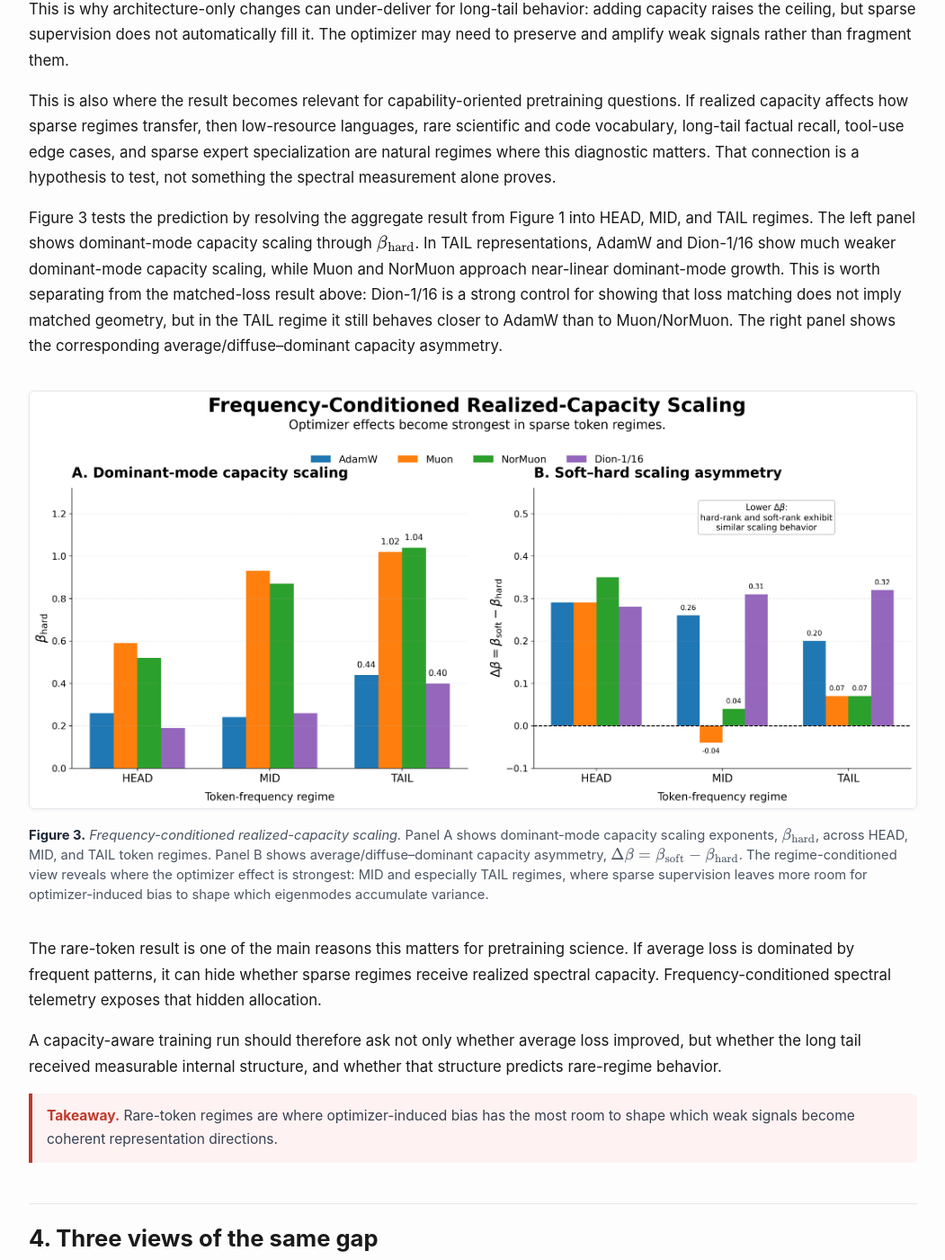
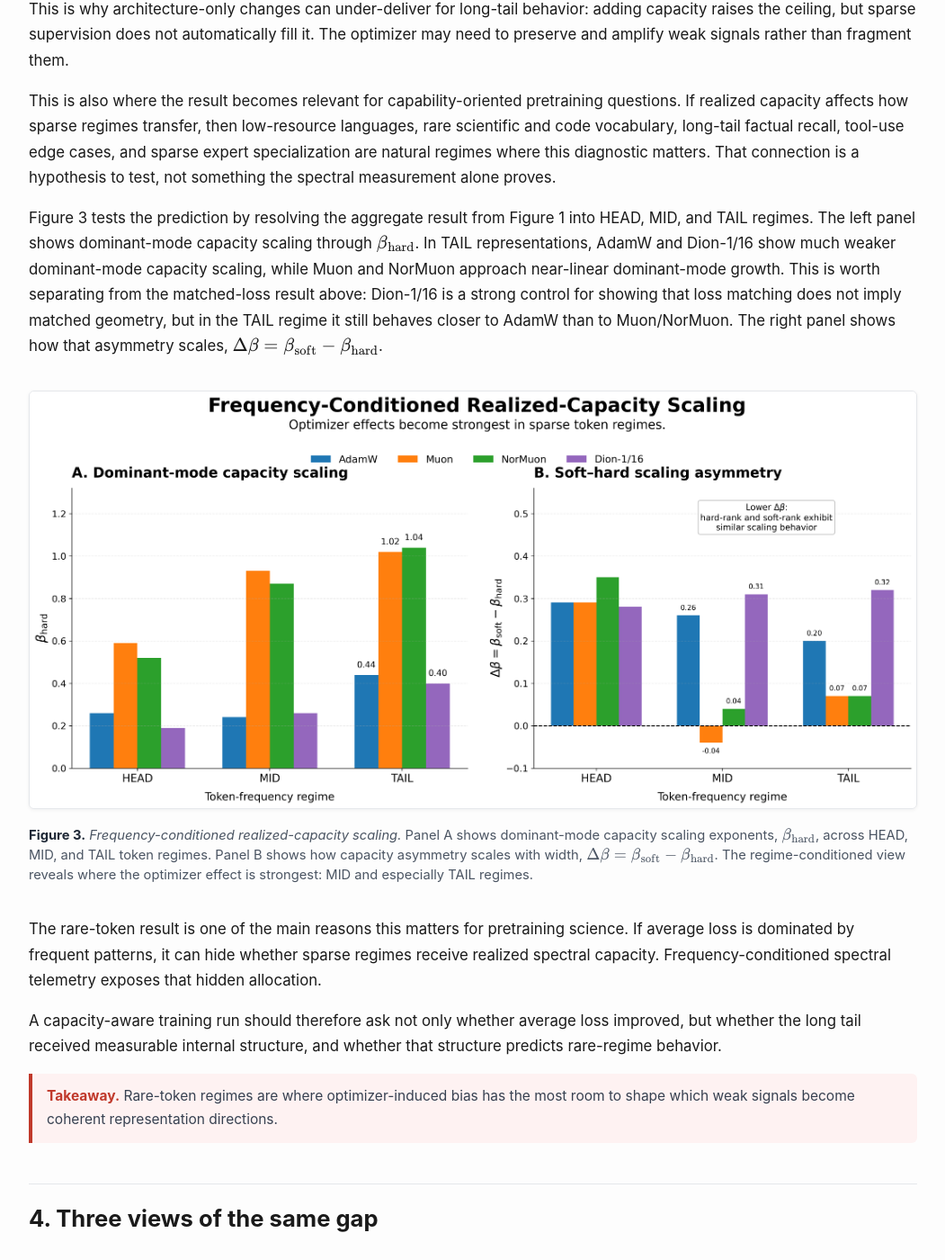
Before and after one commit to optimizer-scaling-laws/optimizer-scaling-laws.github.io, a Jekyll site: the page built from _posts/2026-06-18-architecture-creates-capacity-optimizers-realize-it.md, in a window 1280 px wide and 1400 px high, scrolled down 5884 px. Shown: the whole window at 90% size, without its empty margins (114-1165 px from the left). Built offline with Jekyll 4.4.1, drawn with Linux system fonts in a browser that asks for light colours; some of the changed text lies outside the part shown.

Commit message:
Fixed minor wordings round 2

```diff
--- a/_posts/2026-06-18-architecture-creates-capacity-optimizers-realize-it.md
+++ b/_posts/2026-06-18-architecture-creates-capacity-optimizers-realize-it.md
@@ -220,7 +220,7 @@
 
 <figure class="figure-wide">
   <img src="{{ '/assets/blog/architecture-optimizer-codesign/figure1_optimizer_capacity_scaling.png' | relative_url }}" alt="Aggregated optimizer-level realized-capacity scaling">
-  <figcaption><strong>Figure 1.</strong> <em>Aggregated optimizer-level realized-capacity scaling.</em> Architecture, training data, and FFN-width schedule are fixed; only the optimizer changes. Panel A reports aggregated scaling exponents for average/diffuse capacity, $\beta_{\mathrm{soft}}$, and dominant-mode capacity, $\beta_{\mathrm{hard}}$. Panel B shows capacity asymmetry, $\Delta\beta = \beta_{\mathrm{soft}} - \beta_{\mathrm{hard}}$. Muon and NorMuon show stronger dominant-mode capacity scaling and lower asymmetry than AdamW, indicating that more added width appears in dominant eigenmodes.</figcaption>
+  <figcaption><strong>Figure 1.</strong> <em>Aggregated optimizer-level realized-capacity scaling.</em> Architecture, training data, and FFN-width schedule are fixed; only the optimizer changes. Panel A reports aggregated scaling exponents for average/diffuse capacity, $\beta_{\mathrm{soft}}$, and dominant-mode capacity, $\beta_{\mathrm{hard}}$. Panel B shows how capacity asymmetry scales with width, $\Delta\beta = \beta_{\mathrm{soft}} - \beta_{\mathrm{hard}}$. Muon and NorMuon show stronger dominant-mode capacity scaling and a smaller $\Delta\beta$ than AdamW, indicating that more added width appears in dominant eigenmodes.</figcaption>
 </figure>
 
 The full result tables, frequency-conditioned fits, and ablations are on the <a href="https://optimizer-scaling-laws.github.io/" target="_blank" rel="noopener noreferrer">project page</a>. Here, I focus on what these scaling differences imply for architecture, optimization, and realized capacity.
@@ -274,12 +274,12 @@
 
 This is also where the result becomes relevant for capability-oriented pretraining questions. If realized capacity affects how sparse regimes transfer, then low-resource languages, rare scientific and code vocabulary, long-tail factual recall, tool-use edge cases, and sparse expert specialization are natural regimes where this diagnostic matters. That connection is a hypothesis to test, not something the spectral measurement alone proves.
 
-Figure 3 tests the prediction by resolving the aggregate result from Figure 1 into HEAD, MID, and TAIL regimes. The left panel shows dominant-mode capacity scaling through $\beta_{\mathrm{hard}}$. In TAIL representations, AdamW and Dion-1/16 show much weaker dominant-mode capacity scaling, while Muon and NorMuon approach near-linear dominant-mode growth. This is worth separating from the matched-loss result above: Dion-1/16 is a strong control for showing that loss matching does not imply matched geometry, but in the TAIL regime it still behaves closer to AdamW than to Muon/NorMuon. The right panel shows the corresponding average/diffuse–dominant capacity asymmetry.
+Figure 3 tests the prediction by resolving the aggregate result from Figure 1 into HEAD, MID, and TAIL regimes. The left panel shows dominant-mode capacity scaling through $\beta_{\mathrm{hard}}$. In TAIL representations, AdamW and Dion-1/16 show much weaker dominant-mode capacity scaling, while Muon and NorMuon approach near-linear dominant-mode growth. This is worth separating from the matched-loss result above: Dion-1/16 is a strong control for showing that loss matching does not imply matched geometry, but in the TAIL regime it still behaves closer to AdamW than to Muon/NorMuon. The right panel shows how that asymmetry scales, $\Delta\beta = \beta_{\mathrm{soft}} - \beta_{\mathrm{hard}}$.
 
 
 <figure class="figure-wide">
   <img src="{{ '/assets/blog/architecture-optimizer-codesign/figure4_capacity_scaling_asymmetry_token_regimes.png' | relative_url }}" alt="Frequency-conditioned realized-capacity scaling across token regimes">
-  <figcaption><strong>Figure 3.</strong> <em>Frequency-conditioned realized-capacity scaling.</em> Panel A shows dominant-mode capacity scaling exponents, $\beta_{\mathrm{hard}}$, across HEAD, MID, and TAIL token regimes. Panel B shows average/diffuse–dominant capacity asymmetry, $\Delta\beta = \beta_{\mathrm{soft}} - \beta_{\mathrm{hard}}$. The regime-conditioned view reveals where the optimizer effect is strongest: MID and especially TAIL regimes, where sparse supervision leaves more room for optimizer-induced bias to shape which eigenmodes accumulate variance.</figcaption>
+  <figcaption><strong>Figure 3.</strong> <em>Frequency-conditioned realized-capacity scaling.</em> Panel A shows dominant-mode capacity scaling exponents, $\beta_{\mathrm{hard}}$, across HEAD, MID, and TAIL token regimes. Panel B shows how capacity asymmetry scales with width, $\Delta\beta = \beta_{\mathrm{soft}} - \beta_{\mathrm{hard}}$. The regime-conditioned view reveals where the optimizer effect is strongest: MID and especially TAIL regimes.</figcaption>
 </figure>
 
 The rare-token result is one of the main reasons this matters for pretraining science. If average loss is dominated by frequent patterns, it can hide whether sparse regimes receive realized spectral capacity. Frequency-conditioned spectral telemetry exposes that hidden allocation.
@@ -399,9 +399,9 @@
 
 I use the following convention throughout:
 
-- **Average/diffuse capacity** is the soft spectral rank, $R_{\mathrm{soft}} = R_1$. It measures how broadly representation variance is distributed across eigenmodes.
-- **Dominant-mode capacity** is the hard spectral rank, $R_{\mathrm{hard}} = R_2$. It measures how many dominant eigenmodes carry substantial variance.
-- **Capacity asymmetry** is $\Delta = \log R_{\mathrm{soft}} - \log R_{\mathrm{hard}} = \log\!\left(R_{\mathrm{soft}} / R_{\mathrm{hard}}\right)$. It measures the multiplicative gap between diffuse and dominant-mode capacity.
+- **Average/diffuse capacity** is the soft spectral rank, $R_{\mathrm{soft}} = R_1$.
+- **Dominant-mode capacity** is the hard spectral rank, $R_{\mathrm{hard}} = R_2$.
+- **Capacity asymmetry** is $\Delta = \log R_{\mathrm{soft}} - \log R_{\mathrm{hard}} = \log\left(R_{\mathrm{soft}} / R_{\mathrm{hard}}\right)$, the multiplicative gap between diffuse and dominant-mode capacity in a single model. Under the power-law fits used here, $\log R_{\mathrm{soft}}$ and $\log R_{\mathrm{hard}}$ grow linearly in $\log$ FFN width with slopes $\beta_{\mathrm{soft}}$ and $\beta_{\mathrm{hard}}$, so the exponent gap the figures report, $\Delta\beta = \beta_{\mathrm{soft}} - \beta_{\mathrm{hard}}$, is exactly the slope of $\Delta$ against $\log$ width — how the asymmetry scales as the model widens, not its value in any one model.
 
 <figure>
   <img src="{{ '/assets/blog/architecture-optimizer-codesign/figure3_phase_diagram_for_realized_capacity.png' | relative_url }}" alt="Phase diagram for realized capacity">
```
Also changed, not shown: other parts of _posts/2026-06-18-architecture-creates-capacity-optimizers-realize-it.md (+1 -1 lines).
